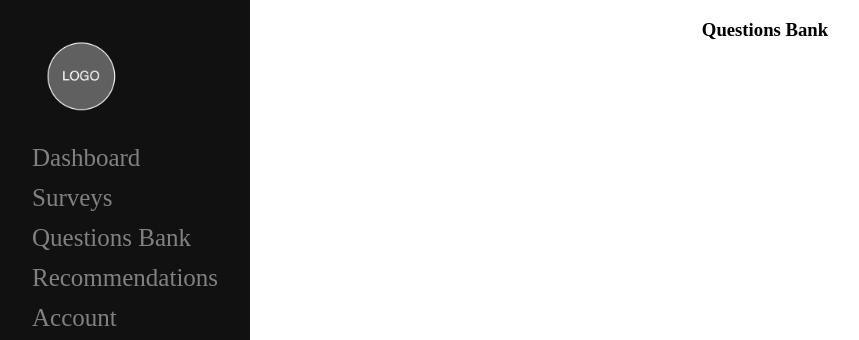
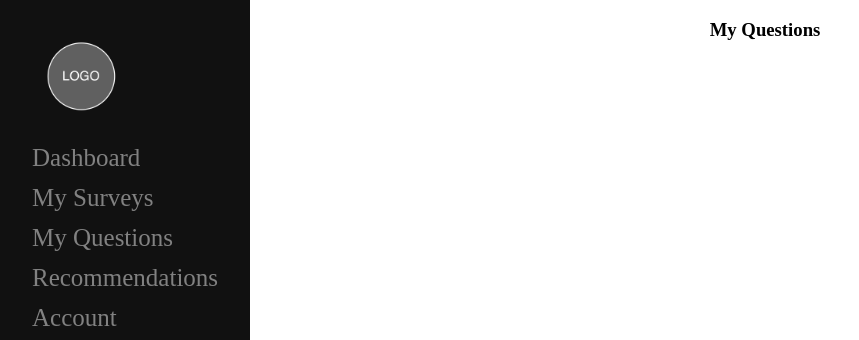
Before and after one commit to culfri09/Kallos, a Flask app: page /bank_questions in a window 1280 px wide. Shown: the top 340 px of the page, without its empty margins (0-859 px from the left). Run offline with Flask 3, Linux system fonts and the light colour scheme; the visitor is signed in with stand-in values (Sample User, id 1).

Commit message:
iterations
Rename the bank of questions and surveys to something more intuitive for better user experience.

```diff
--- a/website/template/base.html
+++ b/website/template/base.html
@@ -11,8 +11,8 @@
     <div class="sidenav">
         <a href="/home"><img src="{{ url_for('static', filename='images/Logo_Placeholder.png') }}" alt="Logo_Placeholder" width="100" height="100"></a>
         <a href="/home">Dashboard</a>
-        <a href="#">Surveys</a>
-        <a href="/bank_questions">Questions Bank</a>
+        <a href="#">My Surveys</a>
+        <a href="/bank_questions">My Questions</a>
         <a href="#">Recommendations</a>
         <a href="#">Account</a>
         <a href="{{ url_for('auth.logout') }}"style="position: absolute; bottom: 20px;">Logout</a>
--- a/website/template/base_questions.html
+++ b/website/template/base_questions.html
@@ -7,7 +7,7 @@
 </head>
 <body>
     <form method="POST" action="/answers_submission">
-        <h3 align="center">Questions Bank</h3>
+        <h3 align="center">My Questions</h3>
         <div>
             <label for="benchmarkCompanies">Which companies do you regularly benchmark against in terms of products/services
                 and market position? (Add between 3-5)
--- a/website/template/base_surveys.html
+++ b/website/template/base_surveys.html
@@ -2,7 +2,7 @@
 {% block title %}Surveys{% endblock %}
 
 {% block content %}
-   <h1>Surveys</h1>
+   <h1>My Surveys</h1>
    <form action="/surveys_upload" method="post" enctype="multipart/form-data">
     <p>Upload eNPS Survey:</p>
     <input type="file" name="npsSurvey">
@@ -13,7 +13,7 @@
     <p>Work Place Environment Survey:</p>
     <input type="file" name="workplaceEnviornmentSurvey">
     <br>
-    <input type="submit" value="Upload">
+    <input type="submit" value="Continue">
     </form>
     <!--
    <a href="/home">Submit</a>-->
--- a/website/template/questions.html
+++ b/website/template/questions.html
@@ -3,7 +3,7 @@
 {% block content %}
 <div class="main">
     <form method="POST" action="/changed_answers_submission">
-        <h3 align="center">Questions Bank</h3>
+        <h3 align="center">My Questions</h3>
         <div>
             {% for answer in answers %}
             <label for="benchmarkCompanies">Which companies do you regularly benchmark against in terms of products/services
```
Also changed, not shown: .misc.txt.
